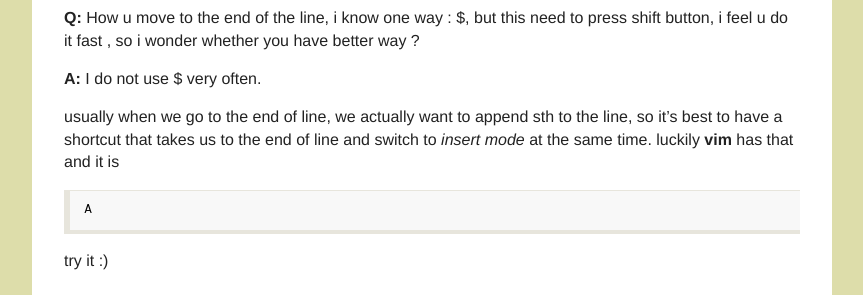
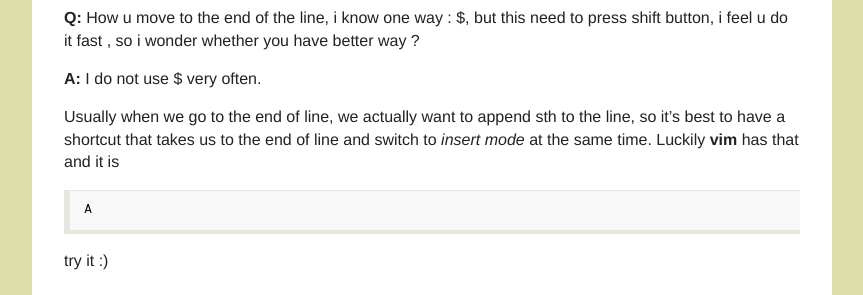
Before and after one commit to happypeter/LGCB, a Jekyll site: the page built from book/vim_basic_move.md, in a window 1280 px wide. Shown: the part 873-1168 px from the top of the page, without its empty margins (208-1071 px from the left). Built offline with Jekyll 4.4.1, drawn with Linux system fonts in a browser that asks for light colours; Markdown is read by kramdown in place of the engine named in the settings.

```diff
--- a/book/vim_basic_move.md
+++ b/book/vim_basic_move.md
@@ -43,9 +43,9 @@ way ?
 
 __A:__ I do not use $ very often.
 
-usually when we go to the end of line, we actually want to append sth to the
+Usually when we go to the end of line, we actually want to append sth to the
 line, so it's best to have a shortcut that takes us to the end of line
-and switch to _insert mode_ at the same time. luckily __vim__ has that and it is
+and switch to _insert mode_ at the same time. Luckily __vim__ has that and it is
 
     A
 
```
Also changed, not shown: book/zh/vim_basic_move.md (added, +46 -0 lines).
